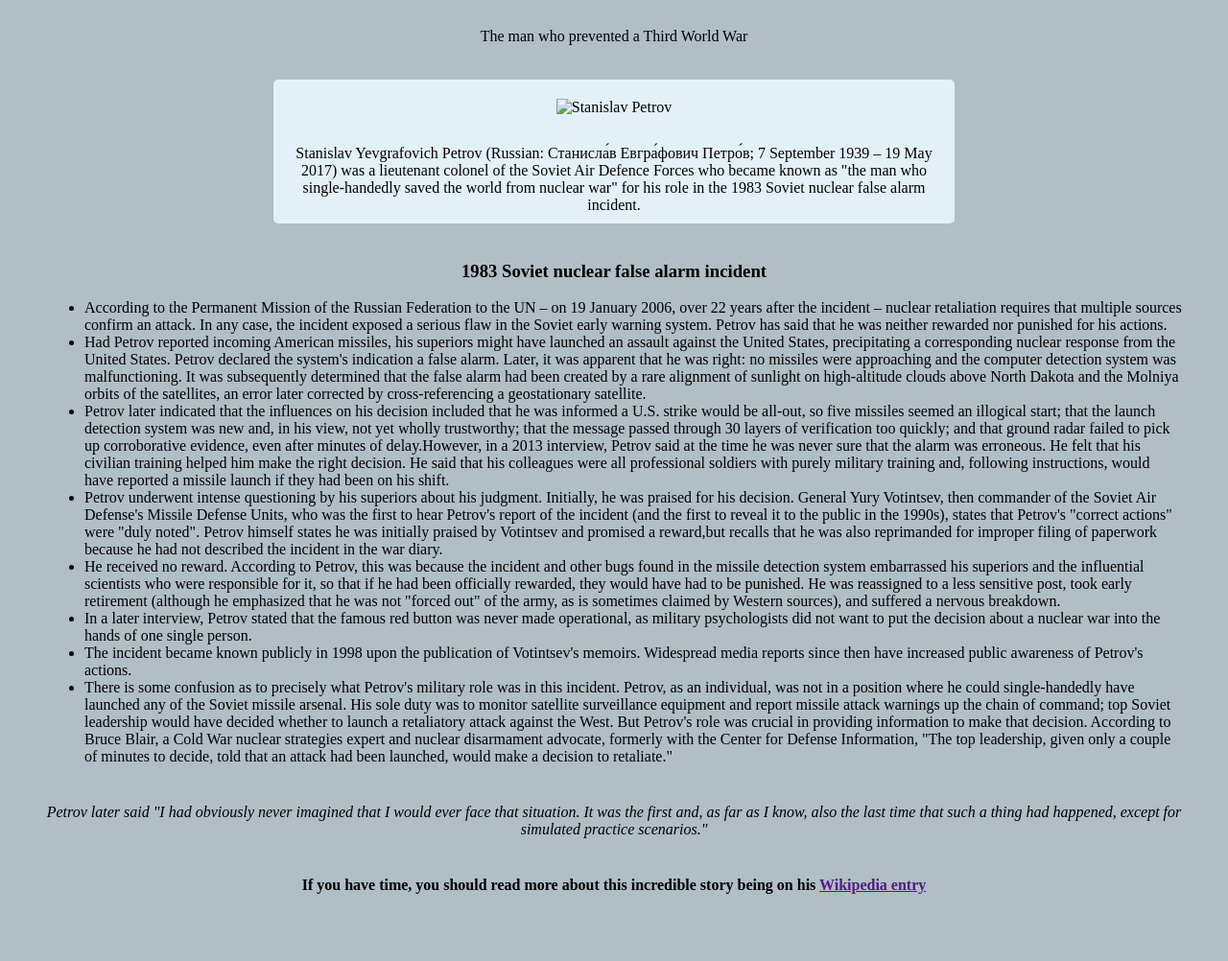
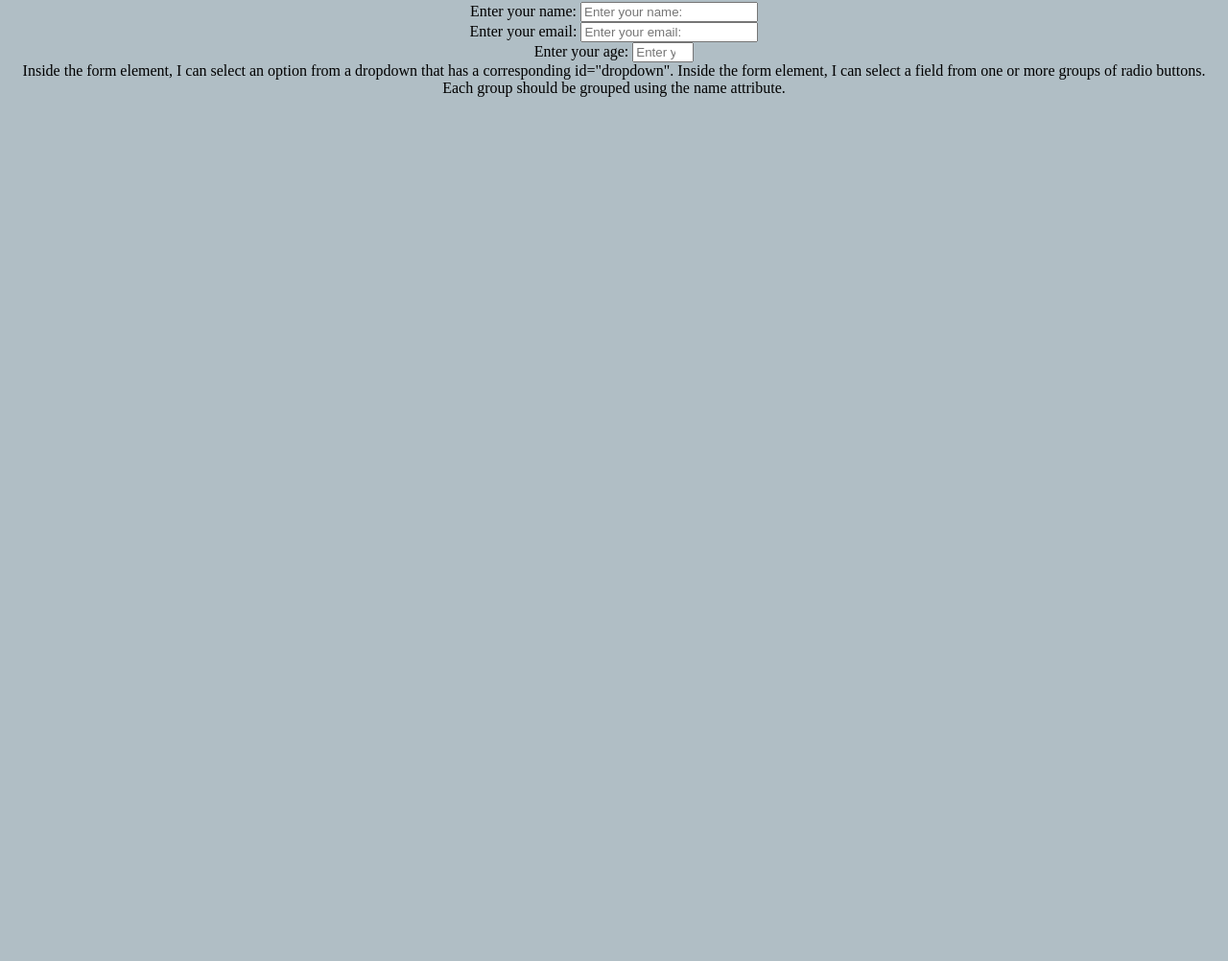
Before and after one commit to aureliavacher/FCC_certif2, a plain HTML site: page index.html in a window 1280 px wide. Shown: the part 112-1114 px from the top of the page at 96% size. After the commit the page ends 800 px from the top, so only its background shows below. Drawn offline with Linux system fonts and the light colour scheme.

Commit message:
user stories 1-11 OK

```diff
--- a/index.html
+++ b/index.html
@@ -1,59 +1,60 @@
 <!DOCTYPE html>
+
+<!--
+
+You can use HTML, JavaScript, and CSS to complete this project.
+You can use Bootstrap or SASS if you choose.
+
+User Story #1: ok
+User Story #2: ok
+User Story #3: ok
+User Story #4: ok
+User Story #5: ok
+User Story #6: ok
+User Story #7: ok
+User Story #8: ok
+User Story #9: ok
+User Story #10: ok
+User Story #11: ok
+User Story #12: ok
+User Story #13: ok
+User Story #14: Inside the form element, I can select several fields from a series of checkboxes, each of which must have a value attribute.
+
+User Story #15: Inside the form element, I am presented with a textarea at the end for additional comments.
+
+User Story #16: Inside the form element, I am presented with a button with id="submit" to submit all my inputs.
+
+-->
+
+
 <html>
     <head>
         <meta charset="utf-8" />
         <link rel="stylesheet" href="./styles.css" />
-        <title>FCC: Tribute Page</title>
+        <title>FCC: Survey Form</title>
     </head>
 
-    <body id='main'>
-        <h1 id='title'>
-            Stanislav Petrov
-        </h1>
-        <p>The man who prevented a Third World War</p>
-        <div id='img-div'>
-            <img id='image'
-                src='./img.jpeg'
-                alt='Stanislav Petrov'
-            />
-            <div id='img-caption'>
-                Stanislav Yevgrafovich Petrov (Russian: Станисла́в Евгра́фович Петро́в; 7 September 1939 – 19 May 2017)
-                was a lieutenant colonel of the Soviet Air Defence Forces who became known as
-                "the man who single-handedly saved the world from nuclear war"
-                for his role in the 1983 Soviet nuclear false alarm incident.
+    <body>
+        <h1 id="title">Survey Form</h1>
+        <section id='form'>
+            <p id="description">Here is a short form to know you better</p>
+        </section>
+        <form action="" method="get" id="survey-form">
+            <div>
+                <label for="name" id="name-label">Enter your name: </label>
+                <input type="text" name="name" id="name" placeholder='Enter your name:' required>
             </div>
-        </div>
-        <div id='tribute-info'>
-            <h3> 1983 Soviet nuclear false alarm incident </h3>
-            <ul>
-                <li>According to the Permanent Mission of the Russian Federation to the UN – on 19 January 2006, over 22 years after the incident – nuclear retaliation requires that multiple sources confirm an attack. In any case, the incident exposed a serious flaw in the Soviet early warning system. Petrov has said that he was neither rewarded nor punished for his actions.</li>
-
-                <li>Had Petrov reported incoming American missiles, his superiors might have launched an assault against the United States, precipitating a corresponding nuclear response from the United States. Petrov declared the system's indication a false alarm. Later, it was apparent that he was right: no missiles were approaching and the computer detection system was malfunctioning. It was subsequently determined that the false alarm had been created by a rare alignment of sunlight on high-altitude clouds above North Dakota and the Molniya orbits of the satellites, an error later corrected by cross-referencing a geostationary satellite.</li>
-
-                <li>Petrov later indicated that the influences on his decision included that he was informed a U.S. strike would be all-out, so five missiles seemed an illogical start; that the launch detection system was new and, in his view, not yet wholly trustworthy; that the message passed through 30 layers of verification too quickly; and that ground radar failed to pick up corroborative evidence, even after minutes of delay.However, in a 2013 interview, Petrov said at the time he was never sure that the alarm was erroneous. He felt that his civilian training helped him make the right decision. He said that his colleagues were all professional soldiers with purely military training and, following instructions, would have reported a missile launch if they had been on his shift. </li>
-
-                <li>Petrov underwent intense questioning by his superiors about his judgment. Initially, he was praised for his decision. General Yury Votintsev, then commander of the Soviet Air Defense's Missile Defense Units, who was the first to hear Petrov's report of the incident (and the first to reveal it to the public in the 1990s), states that Petrov's "correct actions" were "duly noted". Petrov himself states he was initially praised by Votintsev and promised a reward,but recalls that he was also reprimanded for improper filing of paperwork because he had not described the incident in the war diary.</li>
-
-                <li>He received no reward. According to Petrov, this was because the incident and other bugs found in the missile detection system embarrassed his superiors and the influential scientists who were responsible for it, so that if he had been officially rewarded, they would have had to be punished. He was reassigned to a less sensitive post, took early retirement (although he emphasized that he was not "forced out" of the army, as is sometimes claimed by Western sources), and suffered a nervous breakdown.</li>
-
-                <li>In a later interview, Petrov stated that the famous red button was never made operational, as military psychologists did not want to put the decision about a nuclear war into the hands of one single person.</li>
-
-                <li>The incident became known publicly in 1998 upon the publication of Votintsev's memoirs. Widespread media reports since then have increased public awareness of Petrov's actions.</li>
-
-                <li>There is some confusion as to precisely what Petrov's military role was in this incident. Petrov, as an individual, was not in a position where he could single-handedly have launched any of the Soviet missile arsenal. His sole duty was to monitor satellite surveillance equipment and report missile attack warnings up the chain of command; top Soviet leadership would have decided whether to launch a retaliatory attack against the West. But Petrov's role was crucial in providing information to make that decision. According to Bruce Blair, a Cold War nuclear strategies expert and nuclear disarmament advocate, formerly with the Center for Defense Information, "The top leadership, given only a couple of minutes to decide, told that an attack had been launched, would make a decision to retaliate."</li>
-            </ul>
-            <cite>
-                Petrov later said "I had obviously never imagined that I would ever face that situation.
-                It was the first and, as far as I know, also the last time that such a thing had happened,
-                except for simulated practice scenarios."
-            </cite>
-        </div>
-        <h4>
-            If you have time, you should read more about this incredible story being on his
-            <a id='tribute-link' href='' target='_blank'>
-                Wikipedia entry
-            </a>
-        </h4>
+            <div>
+                <label for="email" id="email-label">Enter your email: </label>
+                <input type="email" name="email" id="email" placeholder='Enter your email:' required>
+            </div>
+            <div>
+                <label for="age" id="number-label">Enter your age: </label>
+                <input type="number" name="age" id="number"  min="1" max="125" placeholder='Enter your age:' required>
+            </div>
+            Inside the form element, I can select an option from a dropdown that has a corresponding id="dropdown".
+            Inside the form element, I can select a field from one or more groups of radio buttons. Each group should be grouped using the name attribute.
+        </form>
 
     </body>
 </html>
--- a/styles.css
+++ b/styles.css
@@ -3,43 +3,3 @@ body, html{
     color: black;
     text-align: center;
 }
-#main{
-    display: flex;
-    justify-content: center;
-    flex-direction: column;
-    align-items: center;
-    padding: 40px;
-}
-#title{
-    margin: 20px;
-}
-
-#img-div{
-    background-color: #e2f1f8;
-    width: 60%;
-    height: auto;
-    display: flex;
-    justify-content: space-around;
-    flex-direction: column;
-    align-items: center;
-    overflow: auto;
-    border-radius: 5px;
-    margin: 20px;
-}
-#image{
-    padding-top: 20px;
-    padding-bottom: 20px;
-    max-width: 50%;
-    height: auto;
-}
-#img-caption{
-    padding: 10px;
-    height: 40%;
-}
-ul{
-    text-align: left;
-    margin-bottom: 40px;
-}
-h4{
-    margin-top: 40px;
-}
```
